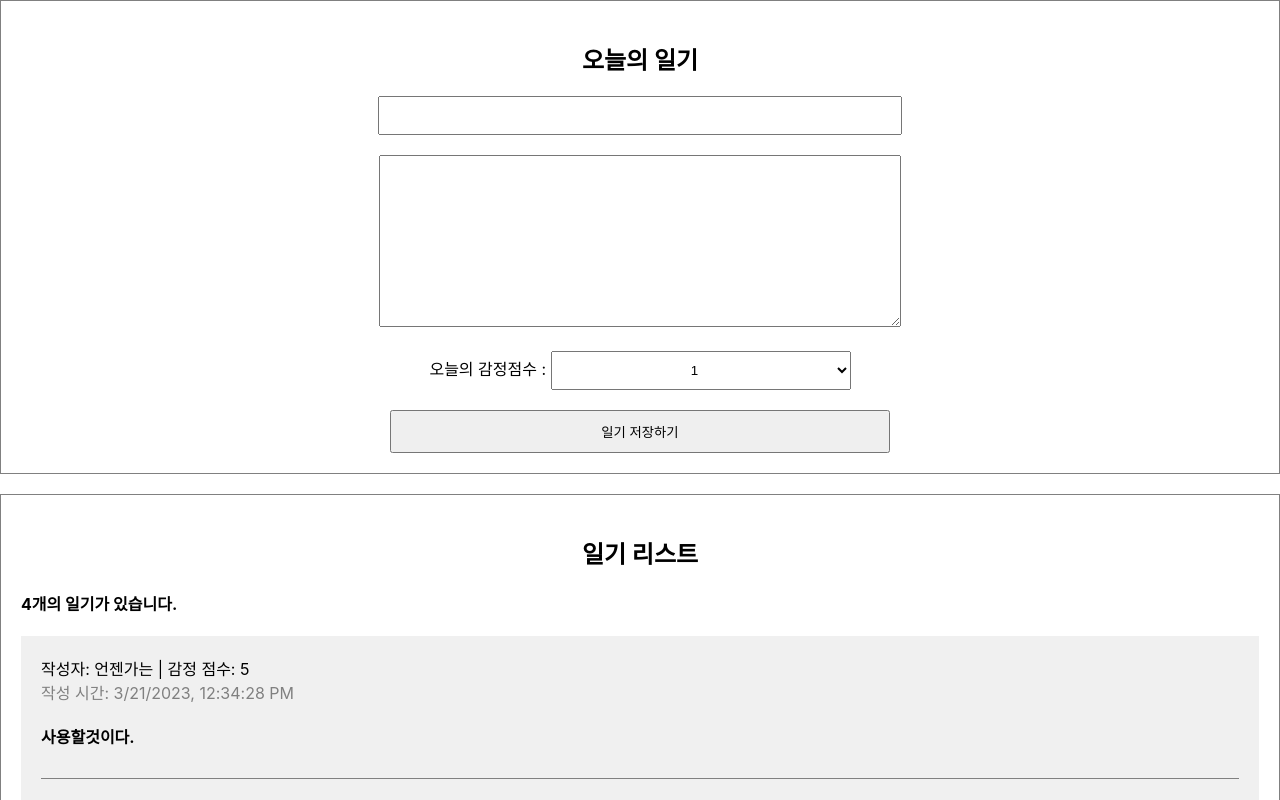
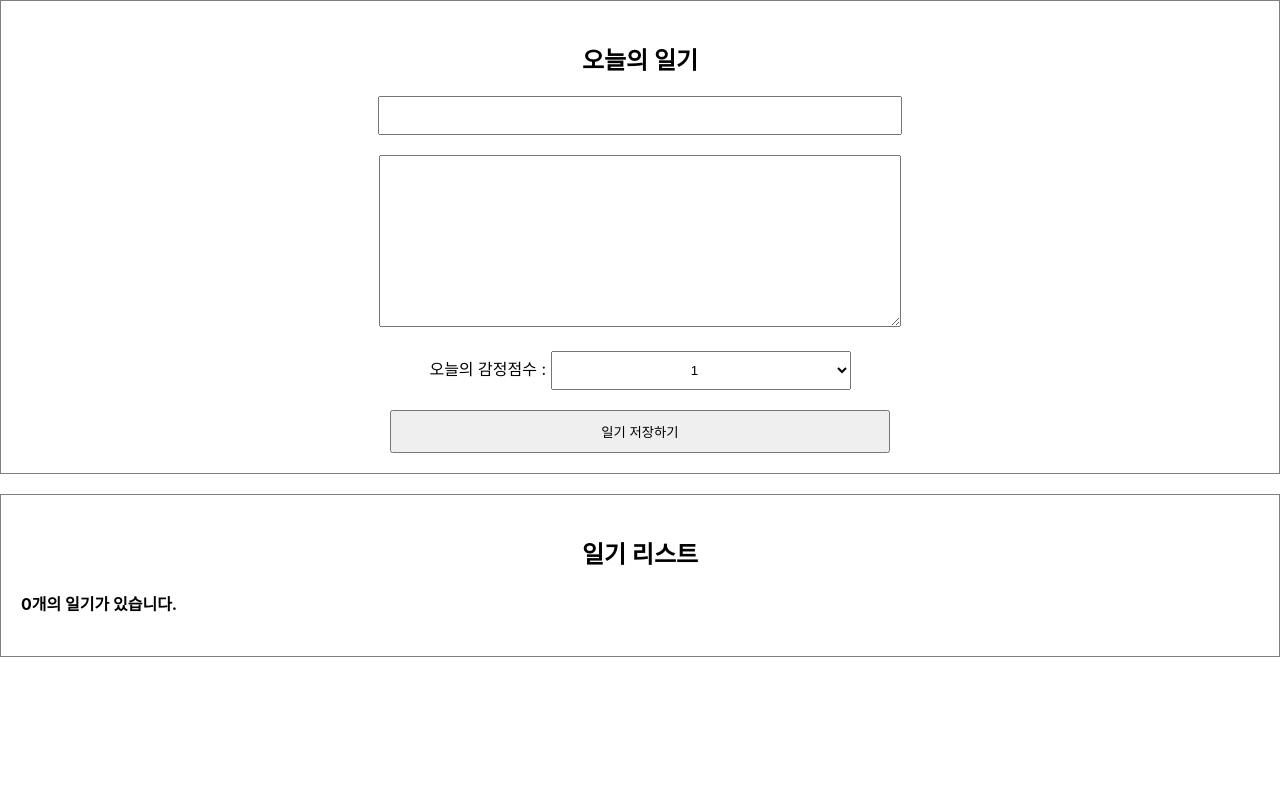
Before and after one commit to Song4025/demo-diary, a React (Create React App) app: page / in a window 1280 px wide. Shown: the top 800 px of the page. Built offline with nearby package versions, Linux system fonts and the light colour scheme; the HTML template or start-up script is replaced by a standard one.

Commit message:
state 추가, 삭제

```diff
--- a/src/App.css
+++ b/src/App.css
@@ -56,7 +56,7 @@ textarea {
 }
 
 .DiaryItem .info {
-    border-bottom: 1px solid gray;
+    border-bottom: 1px solid rgb(204, 204, 204);
     padding-bottom: 10px;
     margin-bottom: 10px;
 }
--- a/src/App.js
+++ b/src/App.js
@@ -1,43 +1,41 @@
+import React,{ useState, useRef } from "react";
 import DiaryEditor from "./DiaryEditor";
 import DiaryList from "./DiaryList";
 import "./App.css";
 
-const dummyList = [
-    {
-        id: 1,
-        author: "언젠가는",
-        content: "사용할것이다.",
-        emotion: 5,
-        created_date: new Date().getTime(),
-    },
-    {
-        id: 2,
-        author: "jea",
-        content: "you're my destiny",
-        emotion: 4,
-        created_date: new Date().getTime(),
-    },
-    {
-        id: 3,
-        author: "안녕",
-        content: "hello1111",
-        emotion: 3,
-        created_date: new Date().getTime(),
-    },
-    {
-        id: 4,
-        author: "데이터11",
-        content: "내용은 이것이다",
-        emotion: 2,
-        created_date: new Date().getTime(),
-    },
-];
+function App() {
 
-function App() {
+    // id생성
+    const dataId = useRef(1);
+
+    const [data, setData] = useState([]);
+
+    // App.js에서 데이터 값 추가시 2개 컴포넌트에 데이터를 전달하기 위해 onCreate함수를 만든다.
+    const onCreate = (author, content, emotion) => {
+        // 현재시간을 ms단위로 받아옴
+        const created_date = new Date().getTime();
+        const newItem = {
+            author,
+            content,
+            emotion,
+            created_date,
+            id: dataId.current
+        }
+        dataId.current += +1;
+        setData([newItem, ...data]);
+    };
+
+    //item 삭제하기
+    const onDelete = (targetId) => {
+        const newDiaryList = data.filter((it) => it.id !== targetId);
+        console.log("newDiaryList", newDiaryList);
+        setData(newDiaryList);
+    }
+
     return (
         <div className="App">
-            <DiaryEditor />
-            <DiaryList diaryList={dummyList} />
+            <DiaryEditor onCreate={onCreate} />
+            <DiaryList diaryList={data} onDelete={onDelete} />
         </div>
     );
 }
--- a/src/DiaryEditor.jsx
+++ b/src/DiaryEditor.jsx
@@ -1,6 +1,6 @@
 import React, { useState, useRef } from 'react';
 
-const DiaryEditor = () => {
+const DiaryEditor = ({onCreate}) => {
 
     const authorInput = useRef();
     const contentInput = useRef();
@@ -18,18 +18,24 @@ const DiaryEditor = () => {
     }
     // submit버튼
     const handleSubmit = () => {
-        if(state.author.length < 2){
+        if (state.author.length < 2) {
             authorInput.current.focus();
             return;
         }
 
-        if(state.content.length < 5){
+        if (state.content.length < 2) {
             contentInput.current.focus();
             return;
         }
-        console.log(state);
-        alert('저장 성공');
-    }
+
+        onCreate(state.author, state.content, state.emotion);
+        console.log("저장성공!");
+        setState({
+            author: "",
+            content: "",
+            emotion: 1,
+        });
+    };
 
     return (
         <div className="DiaryEditor">
@@ -38,7 +44,7 @@ const DiaryEditor = () => {
                 <input
                     ref={authorInput}
                     name="author"
-                    value={setState.author}
+                    value={state.author}
                     onChange={handleChangeState}
                 />
             </div>
@@ -46,7 +52,7 @@ const DiaryEditor = () => {
                 <textarea
                     ref={contentInput}
                     name="content"
-                    value={setState.content}
+                    value={state.content}
                     onChange={handleChangeState}
                 />
             </div>
--- a/src/DiaryItem.jsx
+++ b/src/DiaryItem.jsx
@@ -1,6 +1,6 @@
 import React from "react";
 
-const DiaryItem = ({ author, content, emotion, created_date, id }) => {
+const DiaryItem = ({ author, content, emotion, created_date, id, onDelete }) => {
     return (
         <div className="DiaryItem">
             <div className="info">
@@ -10,6 +10,12 @@ const DiaryItem = ({ author, content, emotion, created_date, id }) => {
                 <br />
                 <span className="date">작성 시간: {new Date(created_date).toLocaleString()}</span>
                 <div className="content">{content}</div>
+                <button className="btn-delete" onClick={() => {
+                    console.log("삭제하기클릭!", id);
+                    if (window.confirm(`${id}번째 일기를 정말 삭제하시겠습니까?`)) {
+                        onDelete(id);
+                    }
+                }}>삭제</button>
             </div>
         </div>
     );
--- a/src/DiaryList.js
+++ b/src/DiaryList.js
@@ -1,14 +1,14 @@
 import React from "react";
 import DiaryItem from "./DiaryItem";
 
-const DiaryList = ({ diaryList }) => {
+const DiaryList = ({ diaryList, onDelete }) => {
     return (
         <div className="DiaryList">
             <h2>일기 리스트</h2>
             <h4>{diaryList.length}개의 일기가 있습니다.</h4>
             <div>
                 {diaryList.map((it) => (
-                    <DiaryItem key={it.id} {...it} />
+                    <DiaryItem key={it.id} {...it} onDelete={onDelete} />
                 ))}
             </div>
         </div>
```
Also changed, not shown: 1 other file (tests, documents, lock files or other folders).
